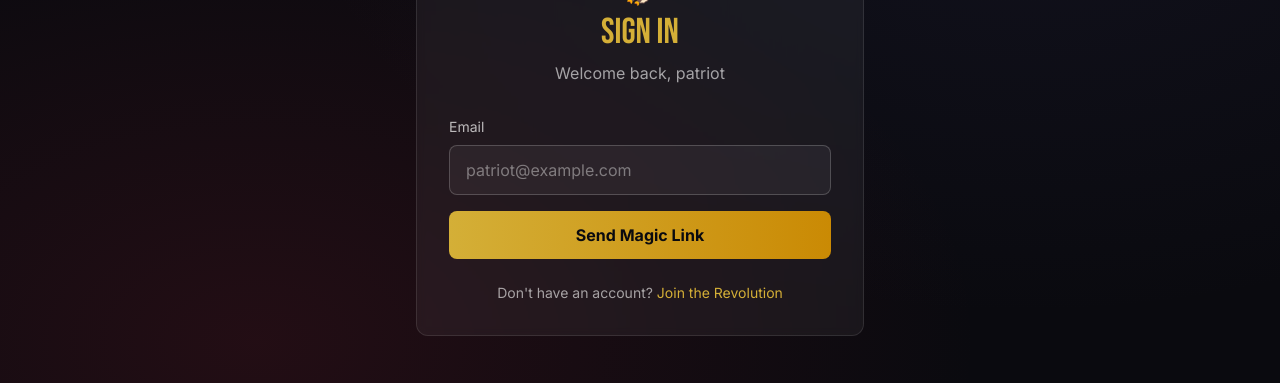
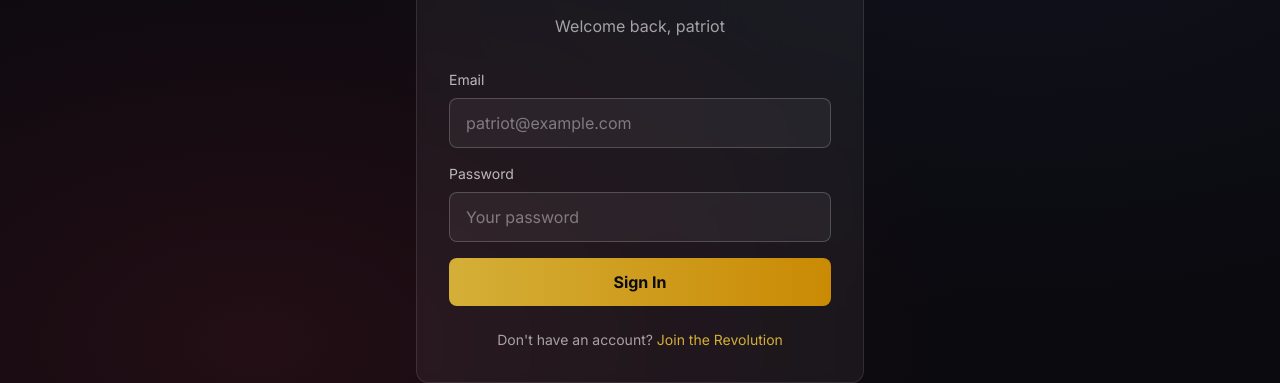
Before and after one commit to ewildcat525/libertylift1776-app, a Next.js app: page /login in a window 1280 px wide. Shown: the part 298-681 px from the top of the page. Built offline with nearby package versions, Linux system fonts and the light colour scheme; no server answers.

Commit message:
Switch to password auth instead of magic links

```diff
--- a/src/app/login/page.tsx
+++ b/src/app/login/page.tsx
@@ -11,52 +11,26 @@ export default function LoginPage() {
   const [password, setPassword] = useState('')
   const [loading, setLoading] = useState(false)
   const [error, setError] = useState<string | null>(null)
-  const [magicLinkSent, setMagicLinkSent] = useState(false)
   const router = useRouter()
   const supabase = createClient()
 
-  const handleEmailLogin = async (e: React.FormEvent) => {
+  const handleLogin = async (e: React.FormEvent) => {
     e.preventDefault()
     setLoading(true)
     setError(null)
 
-    const { error } = await supabase.auth.signInWithOtp({
+    const { error } = await supabase.auth.signInWithPassword({
       email,
-      options: {
-        emailRedirectTo: `${window.location.origin}/auth/callback`,
-      },
+      password,
     })
 
     if (error) {
       setError(error.message)
-    } else {
-      setMagicLinkSent(true)
+      setLoading(false)
+      return
     }
-    setLoading(false)
-  }
 
-  if (magicLinkSent) {
-    return (
-      <>
-        <Navigation />
-        <div className="min-h-screen flex items-center justify-center px-4 pt-16">
-          <div className="card p-8 max-w-md w-full text-center">
-            <div className="text-5xl mb-4">📧</div>
-            <h1 className="font-bebas text-3xl text-liberty-gold mb-4">CHECK YOUR EMAIL</h1>
-            <p className="text-white/70 mb-6">
-              We sent a magic link to <span className="text-white font-semibold">{email}</span>.
-              Click the link to sign in.
-            </p>
-            <button
-              onClick={() => setMagicLinkSent(false)}
-              className="text-sm text-liberty-gold hover:underline"
-            >
-              Use a different email
-            </button>
-          </div>
-        </div>
-      </>
-    )
+    router.push('/dashboard')
   }
 
   return (
@@ -70,7 +44,7 @@ export default function LoginPage() {
             <p className="text-white/60 mt-2">Welcome back, patriot</p>
           </div>
 
-          <form onSubmit={handleEmailLogin} className="space-y-4">
+          <form onSubmit={handleLogin} className="space-y-4">
             <div>
               <label className="block text-sm text-white/70 mb-2">Email</label>
               <input
@@ -79,6 +53,18 @@ export default function LoginPage() {
                 onChange={(e) => setEmail(e.target.value)}
                 className="input"
                 placeholder="patriot@example.com"
+                required
+              />
+            </div>
+
+            <div>
+              <label className="block text-sm text-white/70 mb-2">Password</label>
+              <input
+                type="password"
+                value={password}
+                onChange={(e) => setPassword(e.target.value)}
+                className="input"
+                placeholder="Your password"
                 required
               />
             </div>
@@ -94,7 +80,7 @@ export default function LoginPage() {
               disabled={loading}
               className="btn-gold w-full py-3 disabled:opacity-50"
             >
-              {loading ? 'Sending...' : 'Send Magic Link'}
+              {loading ? 'Signing in...' : 'Sign In'}
             </button>
           </form>
 
--- a/src/app/signup/page.tsx
+++ b/src/app/signup/page.tsx
@@ -1,6 +1,7 @@
 'use client'
 
 import { useState } from 'react'
+import { useRouter } from 'next/navigation'
 import Link from 'next/link'
 import { createClient } from '@/lib/supabase'
 import { US_STATES } from '@/lib/supabase'
@@ -8,11 +9,12 @@ import Navigation from '@/components/Navigation'
 
 export default function SignupPage() {
   const [email, setEmail] = useState('')
+  const [password, setPassword] = useState('')
   const [displayName, setDisplayName] = useState('')
   const [stateCode, setStateCode] = useState('')
   const [loading, setLoading] = useState(false)
   const [error, setError] = useState<string | null>(null)
-  const [success, setSuccess] = useState(false)
+  const router = useRouter()
   const supabase = createClient()
 
   const handleSignup = async (e: React.FormEvent) => {
@@ -20,11 +22,10 @@ export default function SignupPage() {
     setLoading(true)
     setError(null)
 
-    // Sign up with magic link
-    const { error: signUpError } = await supabase.auth.signInWithOtp({
+    const { data, error: signUpError } = await supabase.auth.signUp({
       email,
+      password,
       options: {
-        emailRedirectTo: `${window.location.origin}/auth/callback`,
         data: {
           display_name: displayName,
           state_code: stateCode || null,
@@ -34,30 +35,19 @@ export default function SignupPage() {
 
     if (signUpError) {
       setError(signUpError.message)
-    } else {
-      setSuccess(true)
+      setLoading(false)
+      return
     }
-    setLoading(false)
-  }
 
-  if (success) {
-    return (
-      <>
-        <Navigation />
-        <div className="min-h-screen flex items-center justify-center px-4 pt-16">
-          <div className="card p-8 max-w-md w-full text-center">
-            <div className="text-6xl mb-4">🎉</div>
-            <h1 className="font-bebas text-4xl text-liberty-gold mb-4">WELCOME, PATRIOT!</h1>
-            <p className="text-white/70 mb-6">
-              Check your email at <span className="text-white font-semibold">{email}</span> for a magic link to complete your signup.
-            </p>
-            <p className="text-white/50 text-sm">
-              Once verified, you'll be ready to start your journey to 1776!
-            </p>
-          </div>
-        </div>
-      </>
-    )
+    // Update profile with display name and state
+    if (data.user) {
+      await supabase.from('profiles').update({
+        display_name: displayName,
+        state_code: stateCode || null,
+      }).eq('id', data.user.id)
+    }
+
+    router.push('/dashboard')
   }
 
   return (
@@ -81,6 +71,19 @@ export default function SignupPage() {
                 className="input"
                 placeholder="patriot@example.com"
                 required
+              />
+            </div>
+
+            <div>
+              <label className="block text-sm text-white/70 mb-2">Password *</label>
+              <input
+                type="password"
+                value={password}
+                onChange={(e) => setPassword(e.target.value)}
+                className="input"
+                placeholder="At least 6 characters"
+                required
+                minLength={6}
               />
             </div>
 
```
